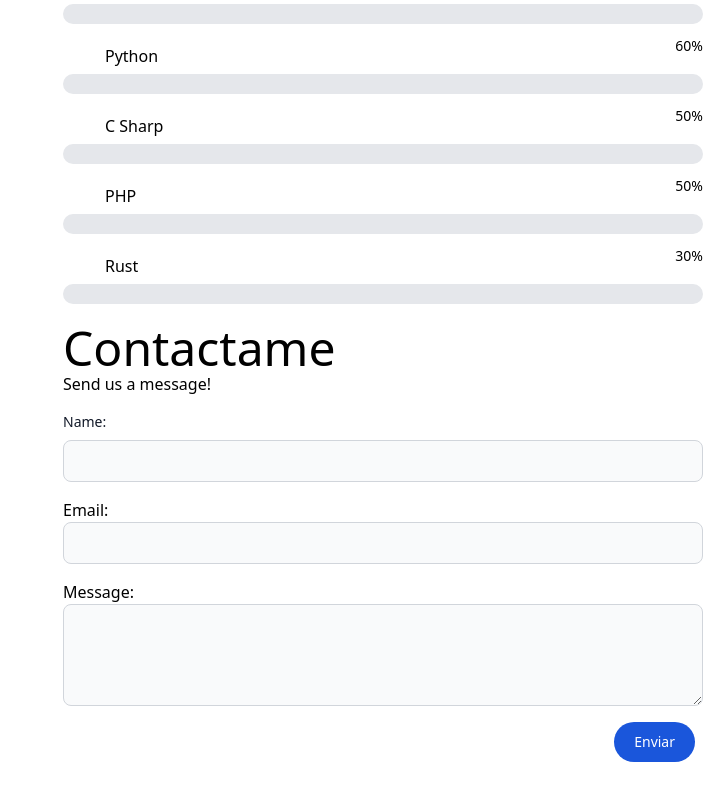
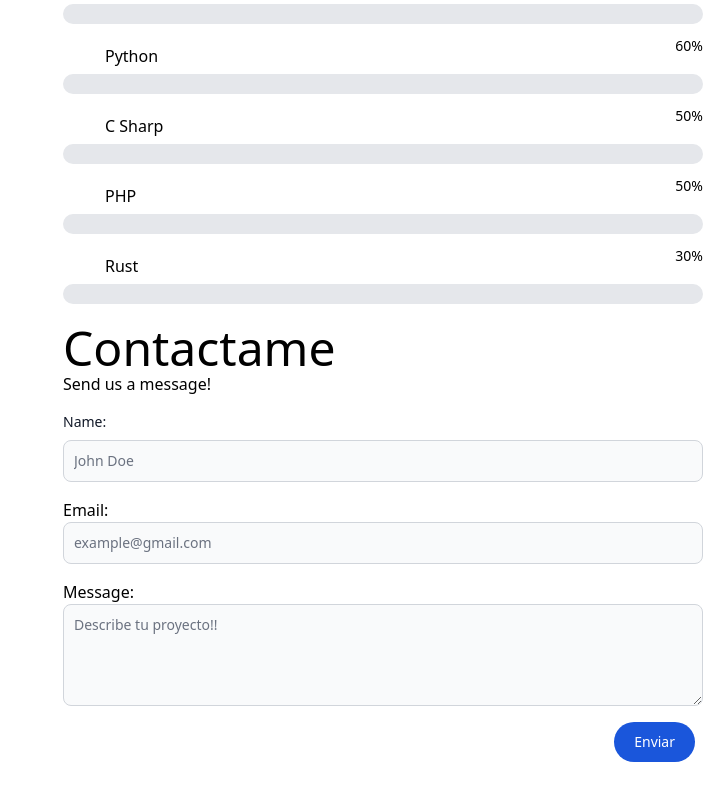
Before and after one commit to Rigolinux/Portfolio_V2, a Vue app: page / in a window 1280 px wide. Shown: the part 2054-2854 px from the top of the page, without its empty margins (577-1280 px from the left). Built offline with nearby package versions, Linux system fonts and the light colour scheme; some icons are missing.

Commit message:
add some description

```diff
--- a/src/plugins/i18n.ts
+++ b/src/plugins/i18n.ts
@@ -35,6 +35,7 @@ export const i18n = createI18n({
             My_I: 'Languages',
             Native: 'Native',
             HistoryExp: 'Education and Work Experience',
+            Describe_P: 'Describe your project!!',
             Send: 'Send',
             About_Me: 'Student Graduated from the faculty of engineering with more than two years of experience. Passionate about software development with strong background in web and mobile application development, database design and application deployment.'
         },
@@ -68,6 +69,7 @@ export const i18n = createI18n({
             My_I: 'Idiomas',
             Native: 'Nativo',
             Send: 'Enviar',
+            Describe_P: 'Describe tu proyecto!!',
             About_Me: 'Estudiante Egresado de la facultad de ingeniería con más de dos años de experiencia. Apasionado por el desarrollo de software con sólidos conocimientos  en el desarrollo de aplicaciones web y móviles, diseño de bases de datos y despliegue de aplicaciones.',
         }
     }
--- a/src/views/ContactView.vue
+++ b/src/views/ContactView.vue
@@ -39,15 +39,18 @@ const sendEmail = async () => {
         <form @submit.prevent="sendEmail" >
             <div class="mt-4">
                 <label class="block mb-2 text-sm font-medium text-gray-900 dark:text-white" for="name">Name:</label>
-                <input type="text" id="name" class="bg-gray-50 border  border-gray-300 text-gray-900 text-sm rounded-lg custom-focus focus:ring-0 focus:ring-offset-0 block w-full p-2.5 dark:bg-gray-700 dark:border-gray-600 dark:placeholder-gray-400 dark:text-white " v-model="form.name" required>
+                <input type="text" id="name" placeholder="John Doe"
+                class="bg-gray-50 border  border-gray-300 text-gray-900 text-sm rounded-lg custom-focus focus:ring-0 focus:ring-offset-0 block w-full p-2.5 dark:bg-gray-700 dark:border-gray-600 dark:placeholder-gray-400 dark:text-white " v-model="form.name" required>
             </div>
             <div class="mt-4">
                 <label for="email">Email:</label>
-                <input type="email" id="email" v-model="form.email" required class="bg-gray-50 border border-gray-300 text-gray-900 text-sm rounded-lg   custom-focus focus:ring-0 focus:ring-offset-0  block w-full p-2.5 dark:bg-gray-700 dark:border-gray-600 dark:placeholder-gray-400 dark:text-white ">
+                <input type="email" id="email" placeholder="example@gmail.com"
+                v-model="form.email" required class="bg-gray-50 border border-gray-300 text-gray-900 text-sm rounded-lg   custom-focus focus:ring-0 focus:ring-offset-0  block w-full p-2.5 dark:bg-gray-700 dark:border-gray-600 dark:placeholder-gray-400 dark:text-white ">
             </div>
             <div class="mt-4">
                 <label for="message">Message:</label>
-                <textarea id="message" v-model="form.message" required rows="4" class="block p-2.5 w-full text-sm text-gray-900 bg-gray-50 rounded-lg border border-gray-300  custom-focus focus:ring-0 focus:ring-offset-0 dark:bg-gray-700 dark:border-gray-600 dark:placeholder-gray-400 dark:text-white" ></textarea>
+                <textarea id="message" v-model="form.message"  :placeholder="t('Describe_P')"
+                required rows="4" class="block p-2.5 w-full text-sm text-gray-900 bg-gray-50 rounded-lg border border-gray-300  custom-focus focus:ring-0 focus:ring-offset-0 dark:bg-gray-700 dark:border-gray-600 dark:placeholder-gray-400 dark:text-white" ></textarea>
             </div>
             <div class="flex justify-end mt-4">
                 <button type="submit" class="text-white bg-blue-700 hover:bg-blue-800 focus:outline-none focus:ring-4 focus:ring-blue-300 font-medium rounded-full text-sm px-5 py-2.5 text-center me-2 mb-2 dark:bg-blue-600 dark:hover:bg-blue-700 dark:focus:ring-blue-800">
```
